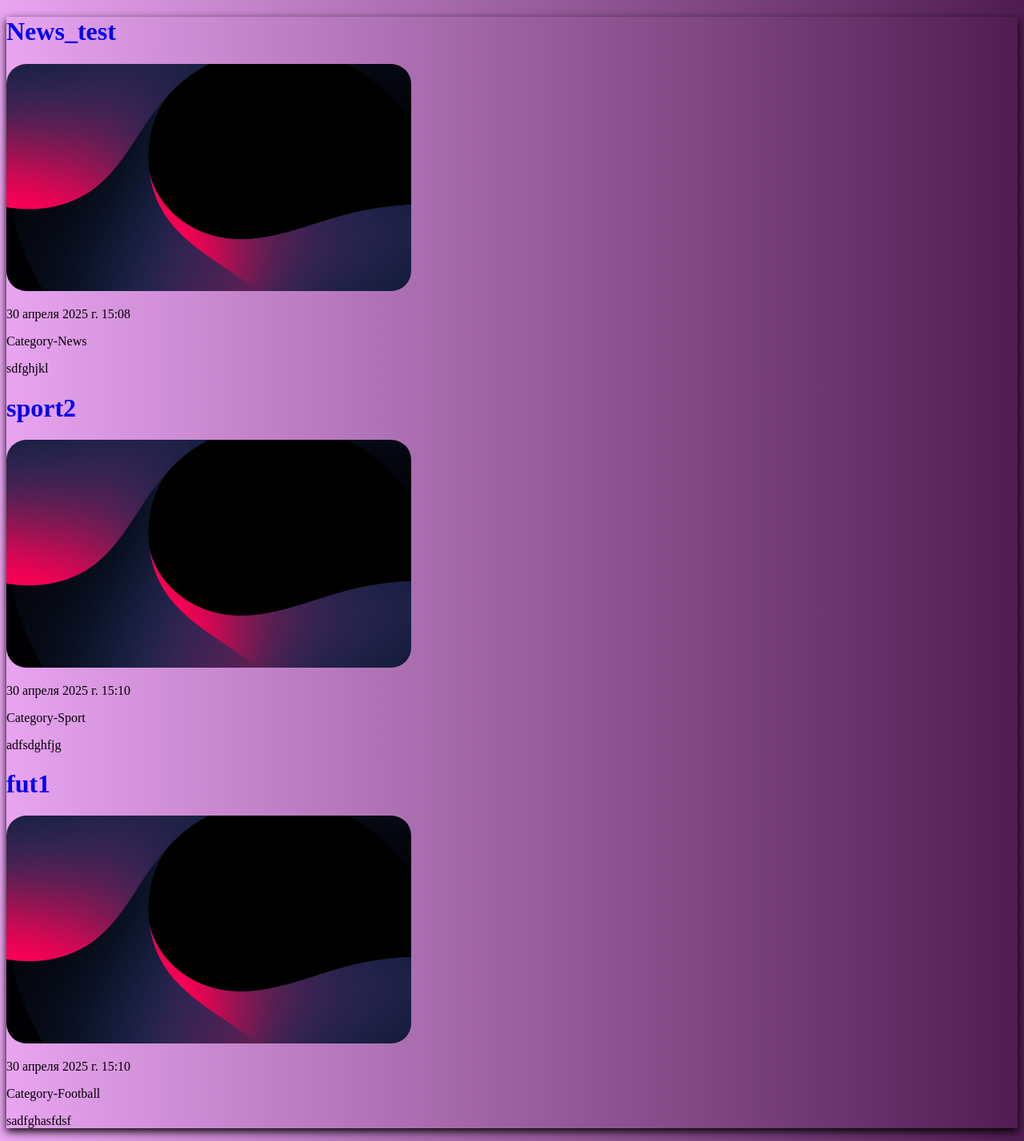
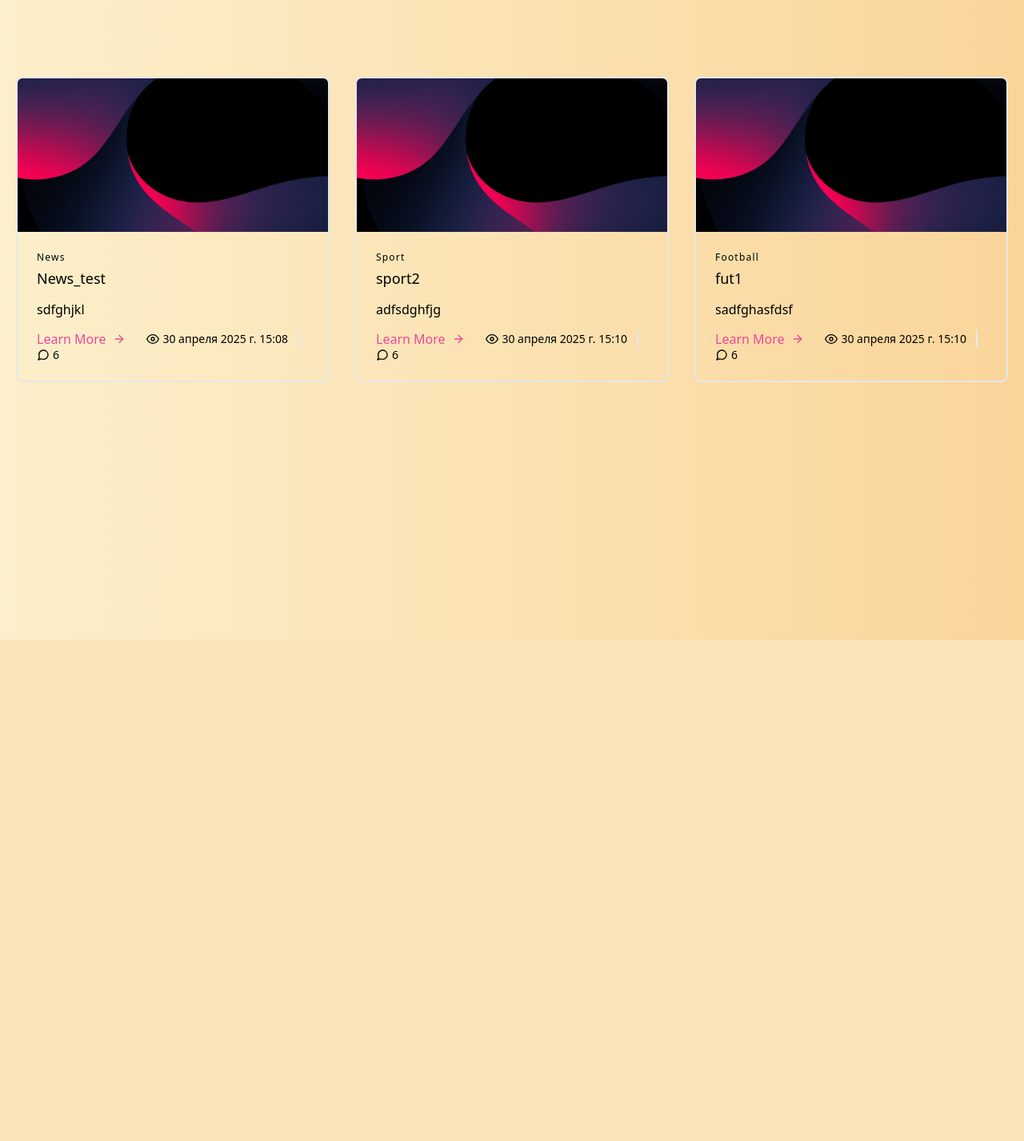
Before and after one commit to FirdavsP31/NewsProject, a Django app: page / in a window 1280 px wide. Shown: the whole page at 80% size. After the commit the page ends 800 px from the top, so only its background shows below. Run offline with Django 4.2, Linux system fonts and the light colour scheme; data comes from the database, SQL or seed files in the repository; both versions use the stored data as it was after the commit; some libraries are stand-ins or nearby versions.

Commit message:
Измененый

```diff
--- a/static/main.css
+++ b/static/main.css
@@ -1,14 +1,16 @@
 body {
     text-decoration: none;
-    background-image: linear-gradient(to right,#E9A5F1,#4F1C51);
-    box-shadow: 0 4px 10px black;
+    background-image: linear-gradient(to right,#FCEFCB,#FAD59A);
+    justify-content: center;
+    position: relative;
 }
-
 .img {
     width: 40%;
     border-radius: 25px;
+    text-align: center;
 }
 
 a {
     text-decoration: none;
+    text-align: center;
 }
--- a/templates/index.html
+++ b/templates/index.html
@@ -1,19 +1,60 @@
 {% load static %}
 <!DOCTYPE html>
 <html lang="en">
+
 <head>
     <meta charset="UTF-8">
     <meta name="viewport" content="width=device-width, initial-scale=1.0">
     <title>Document</title>
     <link rel="stylesheet" href="{% static 'main.css' %}">
+    <script src="https://cdn.tailwindcss.com"></script>
 </head>
+
 <body>
-    {% for i in posts %}
-    <a href="{% url 'detail' i.id %}"> <h1>{{i.title}}</h2> </a>
-    <img class="img" src="{{i.image.url}}" alt="">
-    <p>{{i.pub_date}}</p>
-    <p>Category-{{i.category}}</p>
-    <p>{{i.news}}</h4>
-    {% endfor %}
+    <section class="text-black-600 body-font">
+        <div class="container px-5 py-24 mx-auto">
+            <div class="flex flex-wrap justify-center -m-4">
+                {% for i in posts %}
+                <div class="p-4 md:w-1/3 sm:w-1/2 w-full">
+                    <div class="h-full border-2 border-black-200 border-opacity-60 rounded-lg overflow-hidden">
+                        <img class="lg:h-48 md:h-36 w-full object-cover object-center" src="{{ i.image.url }}" alt="blog">
+                        <div class="p-6">
+                            <h2 class="tracking-widest text-xs title-font font-medium text-black-400 mb-1">{{ i.category }}</h2>
+                            <h1 class="title-font text-lg font-medium text-black-900 mb-3">{{ i.title }}</h1>
+                            <p class="leading-relaxed mb-3">{{ i.news }}</p>
+                            <div class="flex items-center flex-wrap">
+                                <a class="text-pink-500 inline-flex items-center md:mb-2 lg:mb-0"
+                                    href="{% url 'detail' i.id %}">Learn More
+                                    <svg class="w-4 h-4 ml-2" viewBox="0 0 24 24" stroke="currentColor" stroke-width="2"
+                                        fill="none" stroke-linecap="round" stroke-linejoin="round">
+                                        <path d="M5 12h14"></path>
+                                        <path d="M12 5l7 7-7 7"></path>
+                                    </svg>
+                                </a>
+                                <span
+                                    class="text-black-400 mr-3 inline-flex items-center lg:ml-auto md:ml-0 ml-auto leading-none text-sm pr-3 py-1 border-r-2 border-black-200">
+                                    <svg class="w-4 h-4 mr-1" stroke="currentColor" stroke-width="2" fill="none"
+                                        stroke-linecap="round" stroke-linejoin="round" viewBox="0 0 24 24">
+                                        <path d="M1 12s4-8 11-8 11 8 11 8-4 8-11 8-11-8-11-8z"></path>
+                                        <circle cx="12" cy="12" r="3"></circle>
+                                    </svg>{{ i.pub_date }}
+                                </span>
+                                <span class="text-black-400 inline-flex items-center leading-none text-sm">
+                                    <svg class="w-4 h-4 mr-1" stroke="currentColor" stroke-width="2" fill="none"
+                                        stroke-linecap="round" stroke-linejoin="round" viewBox="0 0 24 24">
+                                        <path
+                                            d="M21 11.5a8.38 8.38 0 01-.9 3.8 8.5 8.5 0 01-7.6 4.7 8.38 8.38 0 01-3.8-.9L3 21l1.9-5.7a8.38 8.38 0 01-.9-3.8 8.5 8.5 0 014.7-7.6 8.38 8.38 0 013.8-.9h.5a8.48 8.48 0 018 8v.5z">
+                                        </path>
+                                    </svg>6
+                                </span>
+                            </div>
+                        </div>
+                    </div>
+                </div>
+                {% endfor %}
+            </div>
+        </div>
+    </section>
 </body>
+
 </html>
```
Also changed, not shown: db.sqlite3.
